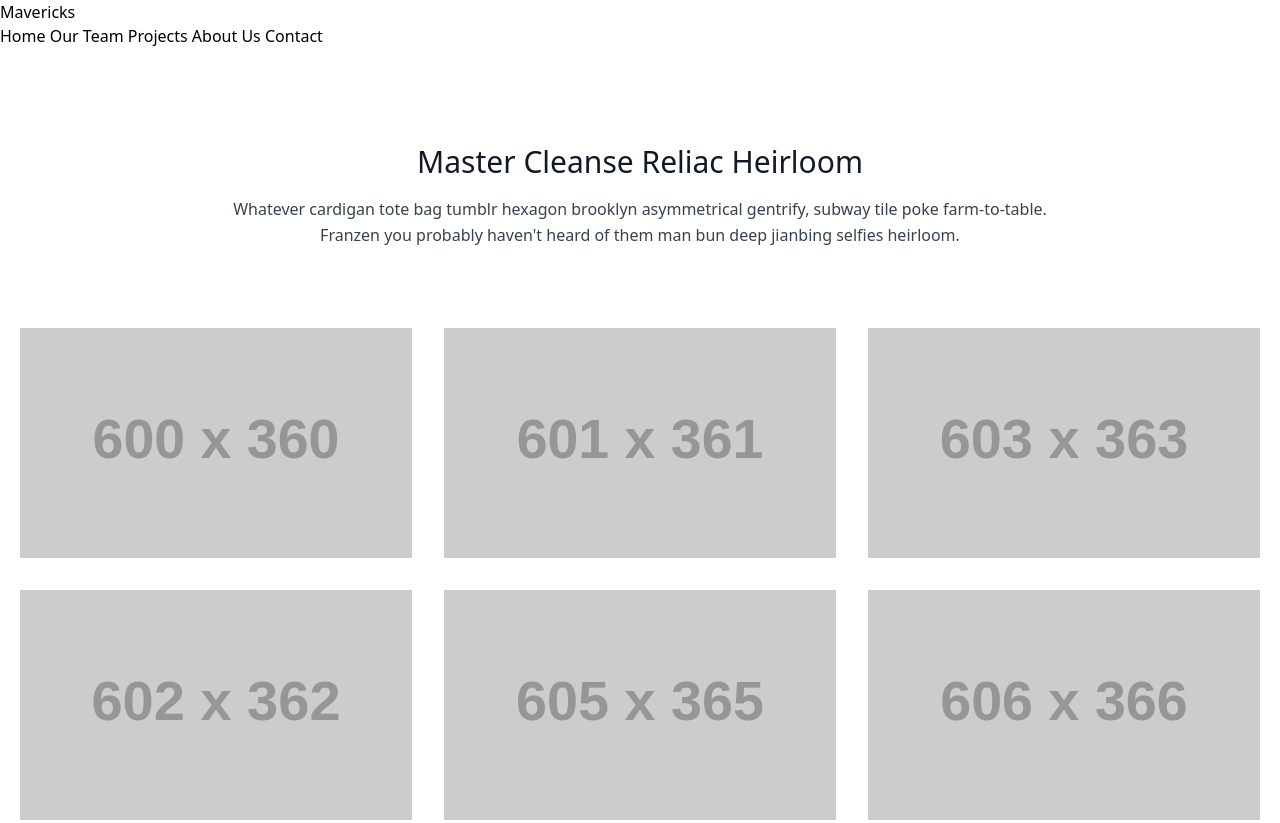
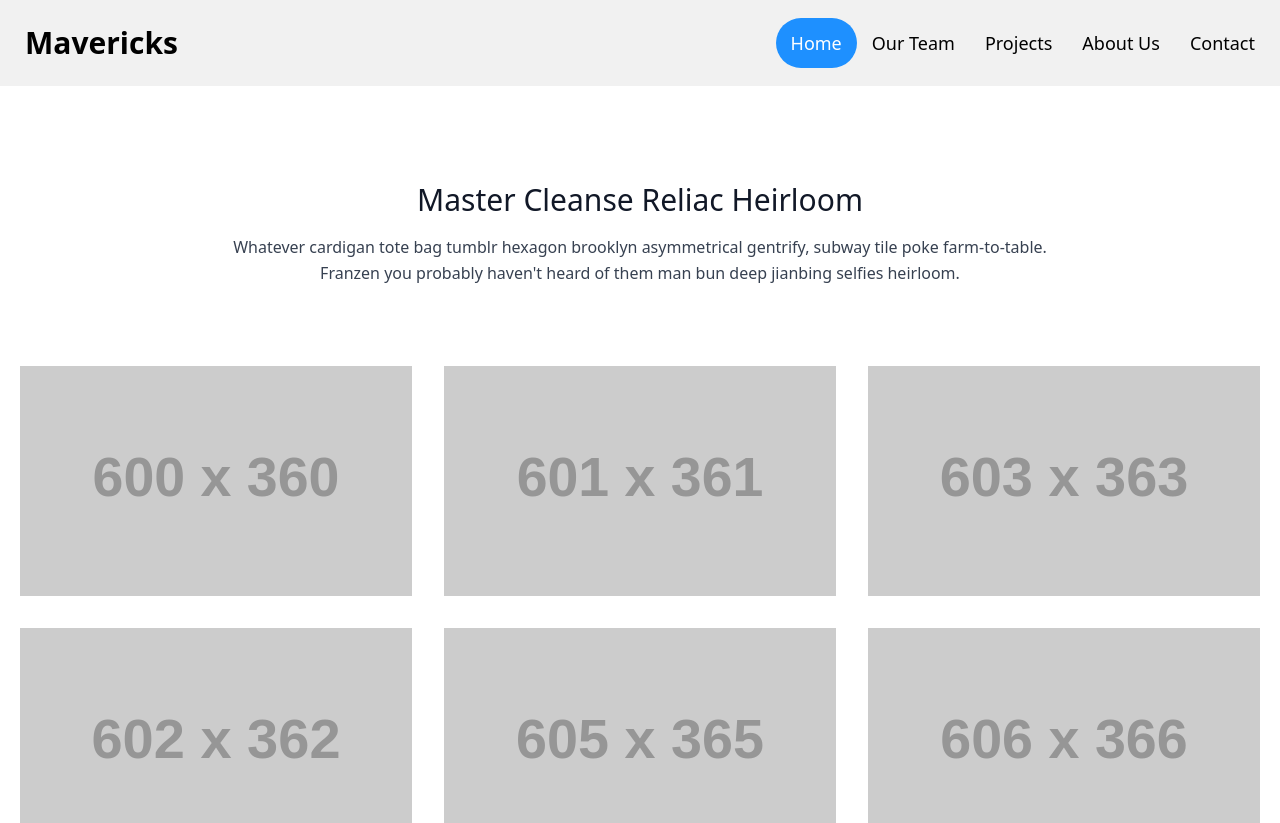
Before and after one commit to yashvendrachauhan/Team-Mavericks, a plain HTML site: page Projects.html in a window 1280 px wide. Shown: the top 823 px of the page. Drawn offline with nearby package versions, Linux system fonts and the light colour scheme; the site is published under a folder, as on GitHub Pages, so addresses that start at the root find nothing; placeholder pictures from the web are drawn by us.

Commit message:
Update Projects.html

```diff
--- a/Projects.html
+++ b/Projects.html
@@ -5,18 +5,18 @@
     <meta name="viewport" content="width=device-width, initial-scale=1.0">
     <link href="https://unpkg.com/tailwindcss@^1.0/dist/tailwind.min.css" rel="stylesheet">
     <link rel="stylesheet" href="https://cdnjs.cloudflare.com/ajax/libs/font-awesome/4.7.0/css/font-awesome.min.css">
-    <link rel="stylesheet" href="/Css.css">
+    <link rel="stylesheet" href="Css.css">
     <title>Mavericks-Born to be Different</title>
 </head>
 <body>
      <!-- this is the header section -->
      <div class="header">
-        <a href="/index.html" class="logo">Mavericks</a>
+        <a href="/Team-Mavericks/index.html" class="logo">Mavericks</a>
         <div class="header-right">
-          <a class="active" href="/index.html">Home</a>
-          <a href="/OurTeam.html">Our Team</a>
-          <a href="/Projects.html">Projects</a>
-          <a href="/aboutus.html">About Us</a>
+          <a class="active" href="/Team-Mavericks/index.html">Home</a>
+          <a href="/Team-Mavericks/OurTeam.html">Our Team</a>
+          <a href="/Team-Mavericks/Projects.html">Projects</a>
+          <a href="/Team-Mavericks/aboutus.html">About Us</a>
           <a href="#contact">Contact</a>
         </div>
       </div>
```
